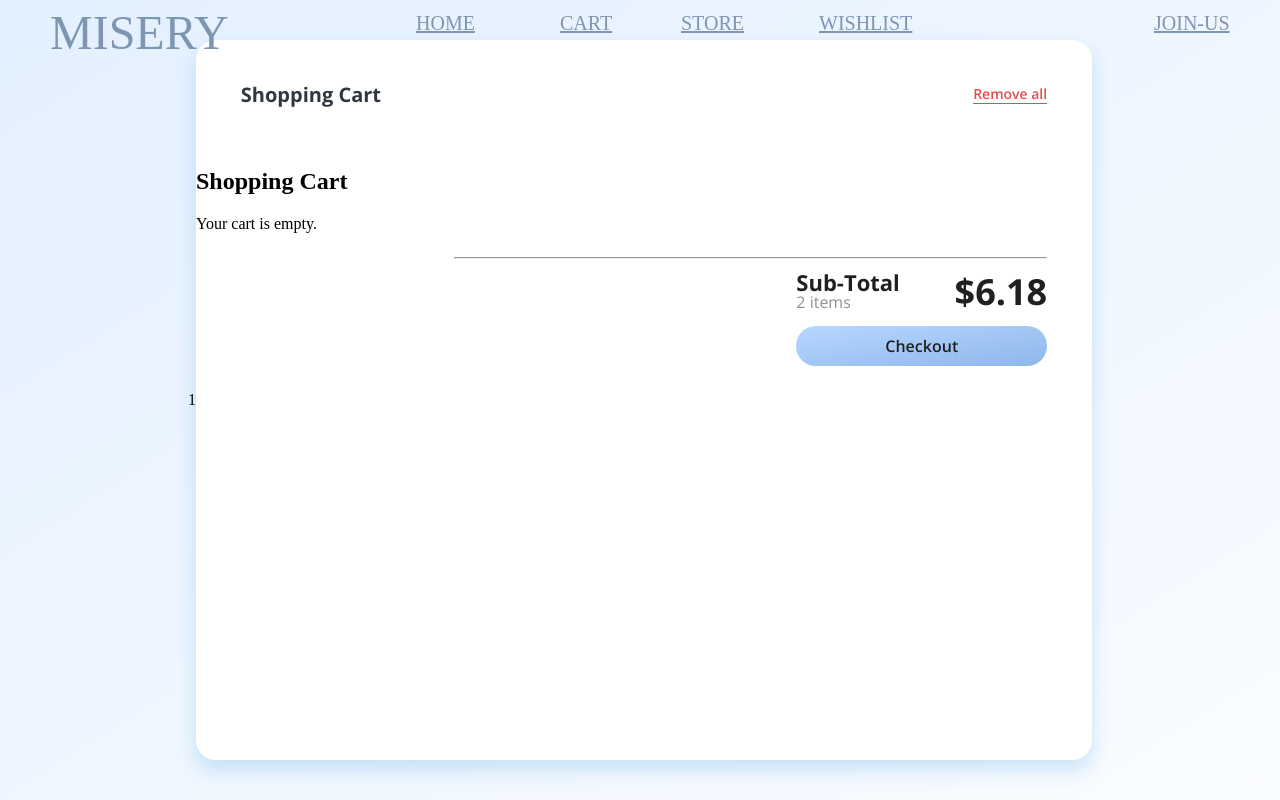
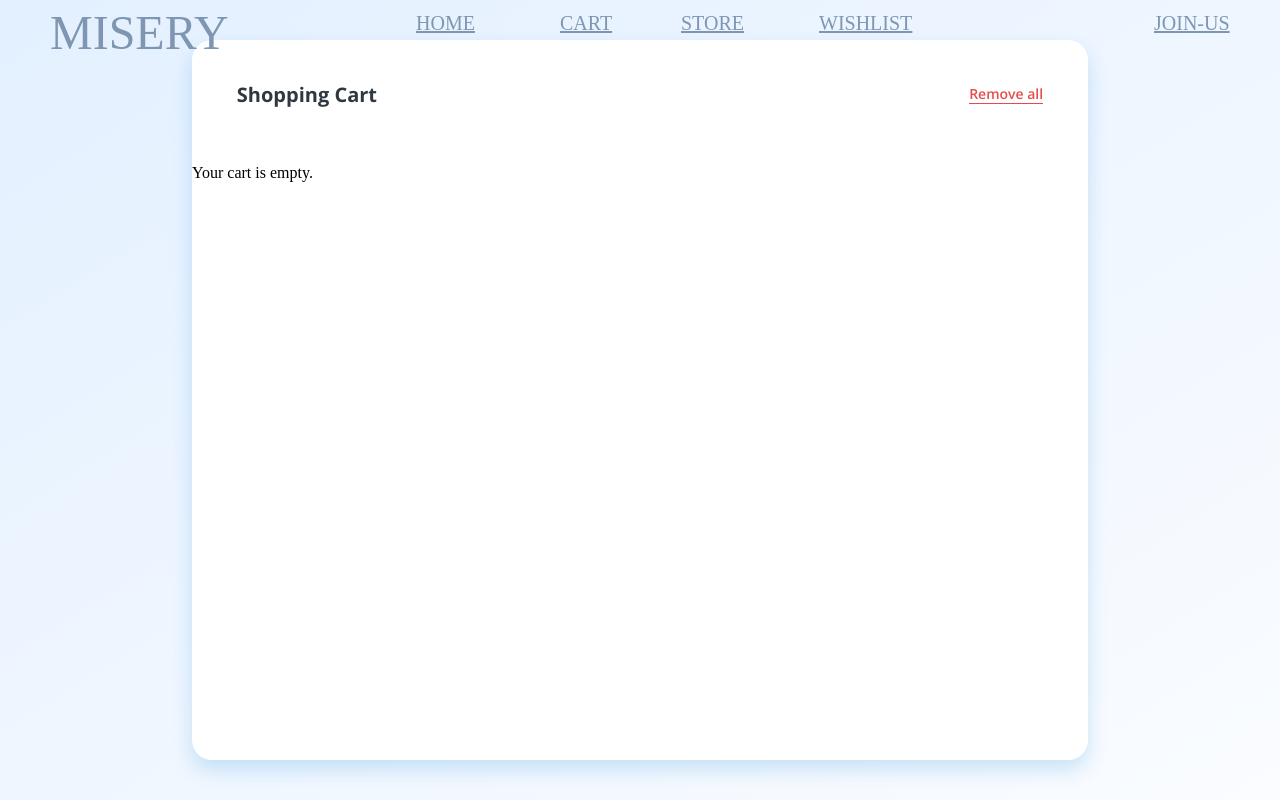
Before and after one commit to enani26/SWE-project, a PHP site: page /views/pages/cart.php in a window 1280 px wide. Run offline with PHP 8.4, Linux system fonts and the light colour scheme.

Commit message:
Update cart.php

```diff
--- a/views/pages/cart.php
+++ b/views/pages/cart.php
@@ -1,12 +1,13 @@
-
-<html>
+<!DOCTYPE html>
+<html lang="en">
 <head>
     <title>Shopping Cart</title>
     <link rel="stylesheet" type="text/css" href="../../public/css/cart.css">
     <link href="https://fonts.googleapis.com/css?family=Open+Sans:300,400,600,700,900" rel="stylesheet">
 </head>
 <body>
-    <?= include '../partials/navbar.php' ?>
+    <?php include '../partials/navbar.php'; ?>
+
     <div class="CartContainer">
         <div class="Header">
             <h3 class="Heading">Shopping Cart</h3>
@@ -16,6 +17,7 @@
         <?php
         session_start();
         require_once('../../models/product.php');
+
         function fetchProductDetails($product_id) {
             global $conn;
             $sql = "SELECT * FROM store_products WHERE product_id = $product_id";
@@ -36,6 +38,7 @@
 
             return null;
         }
+
 
         if ($_SERVER["REQUEST_METHOD"] == "POST" && isset($_POST['add_to_cart'])) {
             $product_id = $_POST['product_id'];
@@ -58,14 +61,14 @@
                     ];
                 }
             }
-            // header("Location: product.php?id=$product_id");
-            // exit();
         }
 
-        echo "<h2>Shopping Cart</h2>";
+
         if (!empty($_SESSION['cart'])) {
             foreach ($_SESSION['cart'] as $cartItem) {
                 $product = $cartItem['product'];
+
+                // Output each cart item using HTML
                 echo <<<HTML
 <div class='Cart-Items'>
     <div class='image-box'>
@@ -88,24 +91,31 @@
 HTML;
 
             }
+
+            // Calculate and display dynamic subtotal
+            $subtotal = array_sum(array_map(function ($item) {
+                return $item['quantity'] * $item['product']->getProductPrice();
+            }, $_SESSION['cart']));
+
+            echo <<<HTML
+            <hr>
+            <div class='checkout'>
+                <div class='total'>
+                    <div>
+                        <div class='Subtotal'>Sub-Total</div>
+                        <div class='items'>{${count($_SESSION['cart'])}} items </div>
+                    </div>
+                    <div class='total-amount'>\${$subtotal}</div>
+                </div>
+                <button class='button'>Checkout</button>
+            </div>
+            HTML;
+
         } else {
             echo "<p>Your cart is empty.</p>";
         }
-
-     //   mysqli_close($conn);
         ?>
 
-        <hr>
-        <div class="checkout">
-            <div class="total">
-                <div>
-                    <div class="Subtotal">Sub-Total</div>
-                    <div class="items">2 items</div>
-                </div>
-                <div class="total-amount">$6.18</div>
-            </div>
-            <button class="button">Checkout</button>
-        </div>
     </div>
 </body>
 </html>
```
Lines whose indentation alone changed are shown as unchanged.
